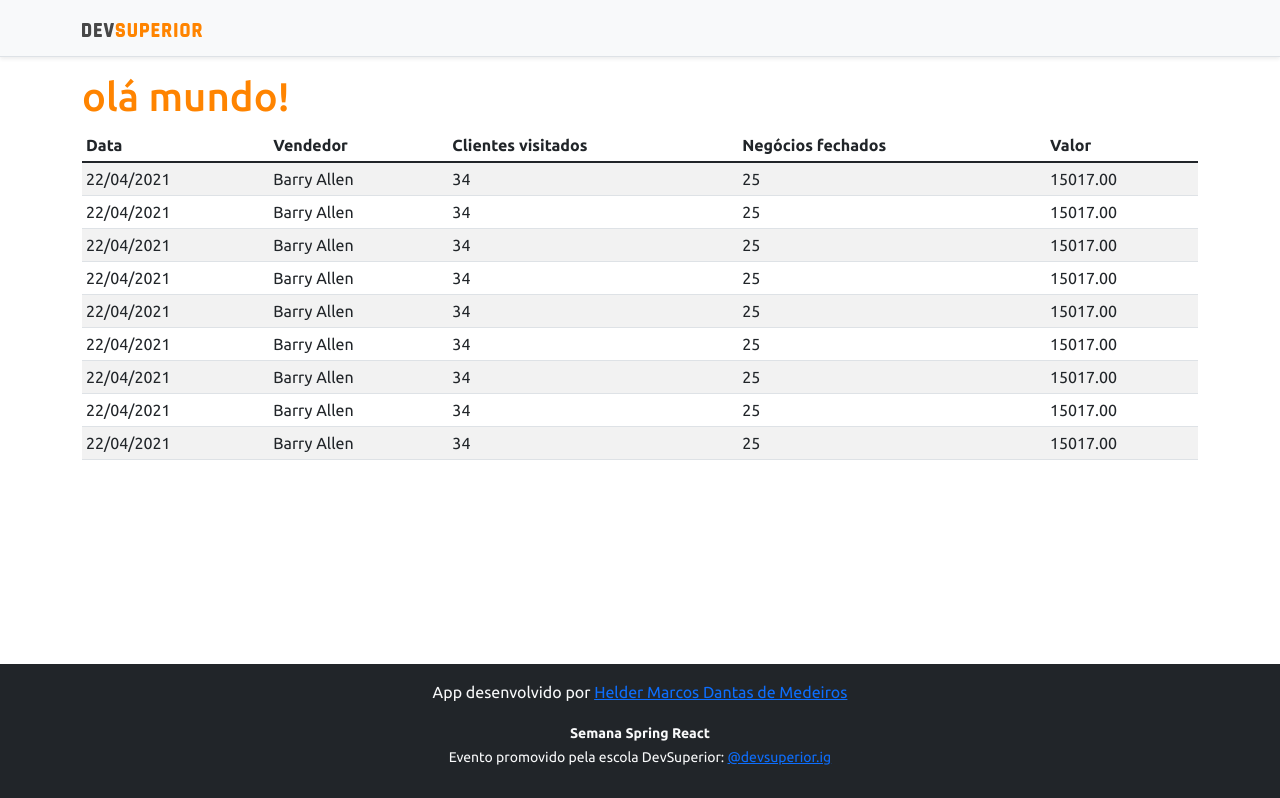
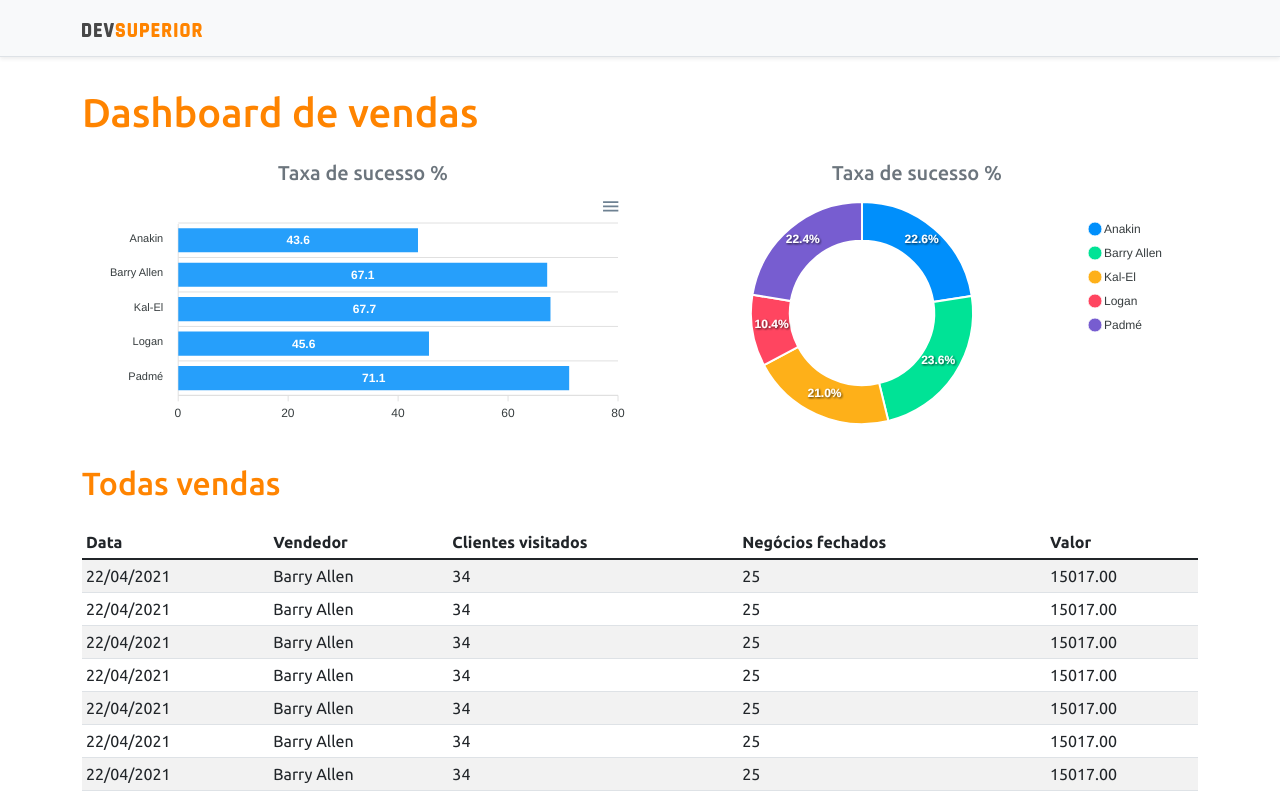
Before and after one commit to helderdantas/projeto-sds3, a React (Create React App) app in the folder frontend/: page / in a window 1280 px wide. Shown: the top 798 px of the page. Built offline with nearby package versions, Linux system fonts and the light colour scheme.

Commit message:
Static charts

```diff
--- a/frontend/package.json
+++ b/frontend/package.json
@@ -11,8 +11,10 @@
     "@types/node": "^12.0.0",
     "@types/react": "^17.0.0",
     "@types/react-dom": "^17.0.0",
+    "apexcharts": "^3.29.0",
     "bootstrap": "^5.1.3",
     "react": "^17.0.2",
+    "react-apexcharts": "^1.3.9",
     "react-dom": "^17.0.2",
     "react-scripts": "4.0.3",
     "typescript": "^4.1.2",
--- a/frontend/src/App.tsx
+++ b/frontend/src/App.tsx
@@ -1,4 +1,6 @@
+import BarChart from "components/BarChart";
 import DataTable from "components/DataTable";
+import DonutChart from "components/DonutChart";
 import Footer from "components/Footer";
 import NavBar from "components/NavBar";
 
@@ -8,10 +10,23 @@
     <>
     <NavBar/>
     <div className = "container">
-      <h1 className="text-primary">olá mundo!</h1>
+      <h1 className="text-primary py-3">Dashboard de vendas</h1>
+
+      <div className=" row px-3">
+        <div className="col-sm-6">
+          <h5 className="text-center text-secondary">Taxa de sucesso %</h5>
+          <BarChart/>
+        </div>
+        <div className="col-sm-6">
+          <h5 className="text-center text-secondary">Taxa de sucesso %</h5>
+          <DonutChart />
+        </div>
+      </div>
+      <div>
+        <h2 className="text-primary py-3">Todas vendas</h2>
+      </div>
       <DataTable />
-
-      </div>
+    </div>
       <Footer/>
     </>
   );
--- /dev/null
+++ b/frontend/src/components/BarChart/index.tsx
@@ -0,0 +1,37 @@
+
+import Chart from 'react-apexcharts'
+
+const BarChart = () => {
+
+    const options = {
+        plotOptions: {
+            bar: {
+                horizontal: true,
+            }
+        },
+    };
+
+    const mockData = {
+        labels: {
+            categories: ['Anakin', 'Barry Allen', 'Kal-El', 'Logan', 'Padmé']
+        },
+        series: [
+            {
+                name: "% Sucesso",
+                data: [43.6, 67.1, 67.7, 45.6, 71.1]
+            }
+        ]
+    };
+
+    return (
+        <Chart
+            options={{...options,xaxis:mockData.labels}}
+            series={mockData.series}
+            type="bar"
+            height="240"
+
+
+        />
+    );
+  }
+export default BarChart;
--- /dev/null
+++ b/frontend/src/components/DonutChart/index.tsx
@@ -0,0 +1,27 @@
+import Chart from 'react-apexcharts'
+
+const DonutChart = () => {
+
+    const mockData = {
+        series: [477138, 499928, 444867, 220426, 473088],
+        labels: ['Anakin', 'Barry Allen', 'Kal-El', 'Logan', 'Padmé']
+    }
+
+    const options = {
+        legend: {
+            show: true
+        }
+    }
+
+    return (
+        <Chart
+            options={{...options, labels:mockData.labels}}
+            series={mockData.series}
+            type="donut"
+            height="240"
+
+
+        />
+    );
+  }
+export default DonutChart;
```
Also changed, not shown: 1 other file (tests, documents, lock files or other folders).
